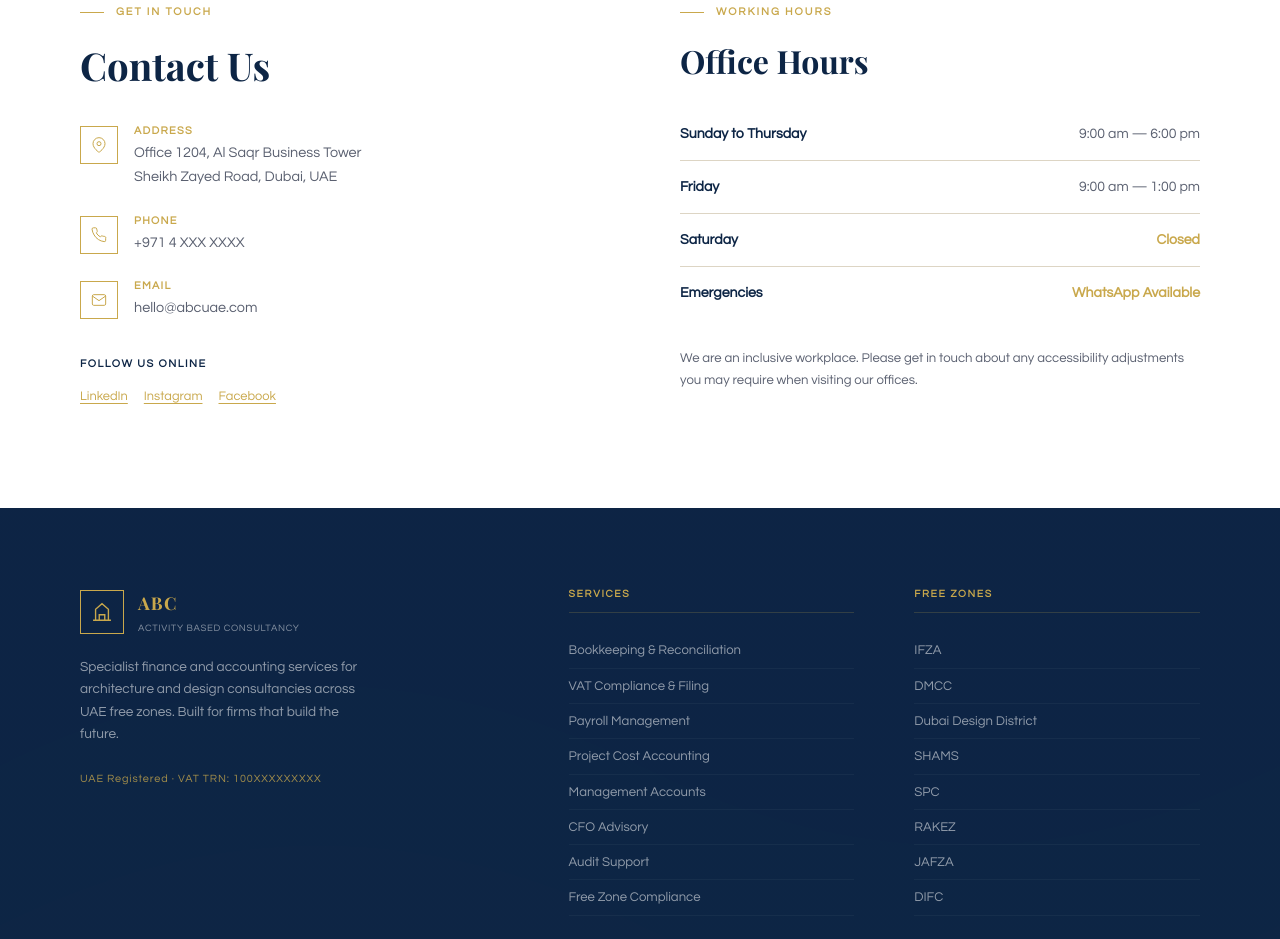
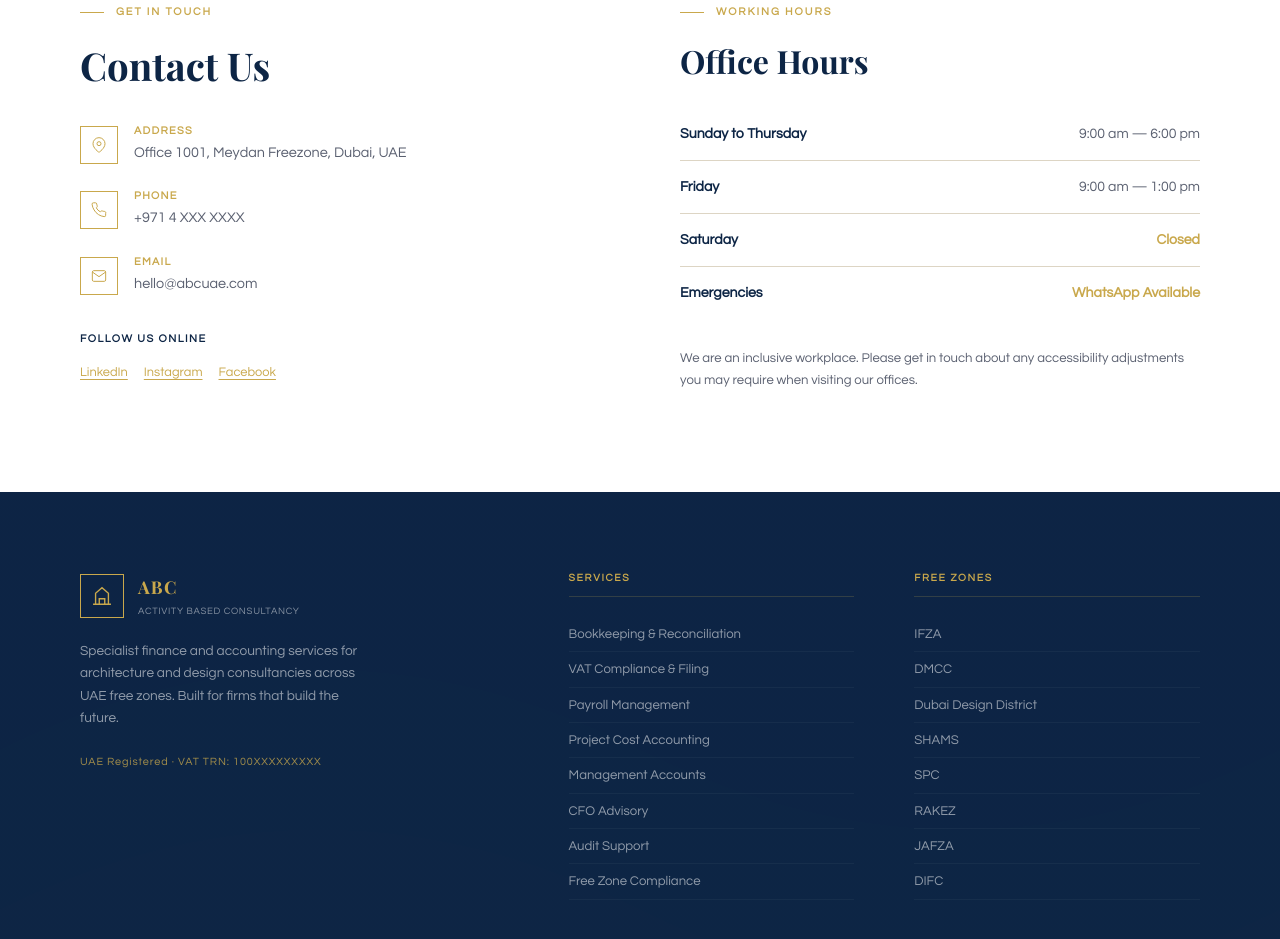
Before and after one commit to piyushbajpaidubai/financial-services-website, a plain HTML site: page index.html in a window 1280 px wide. Shown: the part 5436-6375 px from the top of the page. Drawn offline with nearby package versions, Linux system fonts and the light colour scheme; a web font is replaced by a local one.

Commit message:
Update address to Office 1001, Meydan Freezone, Dubai, UAE

```diff
--- a/index.html
+++ b/index.html
@@ -1238,7 +1238,7 @@
         </div>
         <div class="contact-detail-text">
           <h4>Address</h4>
-          <p>Office 1204, Al Saqr Business Tower<br>Sheikh Zayed Road, Dubai, UAE</p>
+          <p>Office 1001, Meydan Freezone, Dubai, UAE</p>
         </div>
       </div>
       <div class="contact-detail">
```
